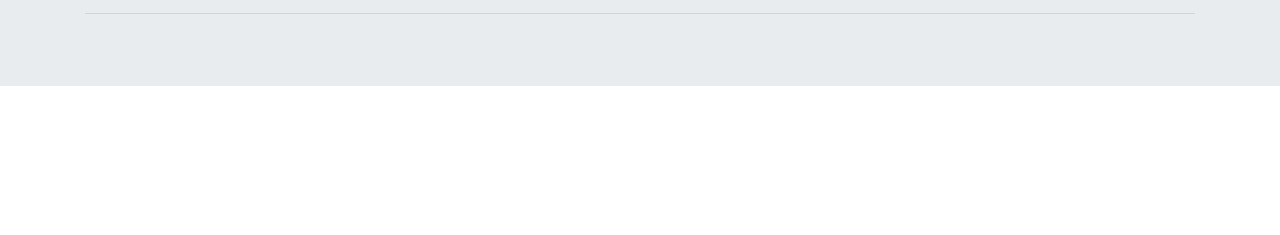
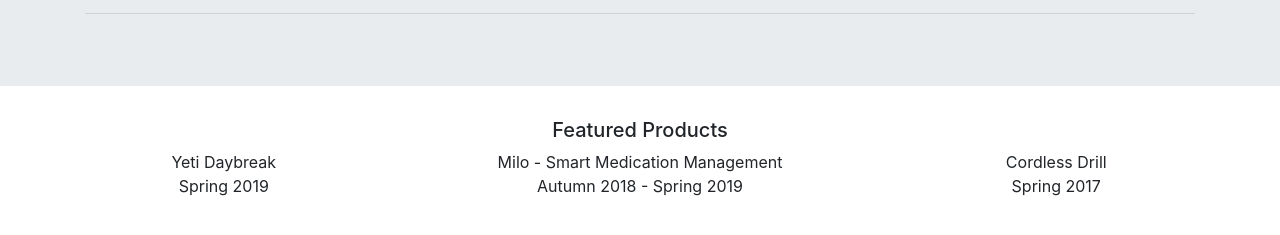
Before and after one commit to chenthehero/Andretta-Website, a plain HTML site: page index.html in a window 1280 px wide. Shown: the part 277-512 px from the top of the page. Drawn offline with nearby package versions, Linux system fonts and the light colour scheme.

Commit message:
formatted containers

```diff
--- a/index.html
+++ b/index.html
@@ -11,6 +11,7 @@
   </head>
   <body>
 
+    <!-- Nav Bar -->
     <nav class="navbar navbar-expand-md navbar-dark bg-dark">
         <div class="navbar-collapse collapse w-100 order-1 order-md-0 dual-collapse2">
             <ul class="navbar-nav mr-auto">
@@ -36,6 +37,7 @@
         </div>
     </nav>
 
+    <!-- Header -->
     <div class="jumbotron jumbotron-fluid">
         <div class="container">
             <h1 class="display-3">Hi, I’m Adrianna.</h1>
@@ -45,6 +47,34 @@
         </div>
     </div>
 
+    <h1 class = "h5 text-center">Featured Products</h1>
+
+    <!-- Containters -->
+    <div class="container">
+        <div class="d-flex flex-row">
+          <div class="col-md text-center">
+            Yeti Daybreak
+          </div>
+          <div class="col-6 text-center">
+            Milo - Smart Medication Management
+          </div>
+          <div class="col-md text-center">
+            Cordless Drill
+          </div>
+        </div>
+
+        <div class="d-flex flex-row">
+            <div class="col-md text-center">
+              Spring 2019
+            </div>
+            <div class="col-6 text-center">
+              Autumn 2018 - Spring 2019
+            </div>
+            <div class="col-md text-center">
+              Spring 2017
+            </div>
+          </div>
+      </div>
 
     <!-- Optional JavaScript -->
     <!-- jQuery first, then Popper.js, then Bootstrap JS -->
```
